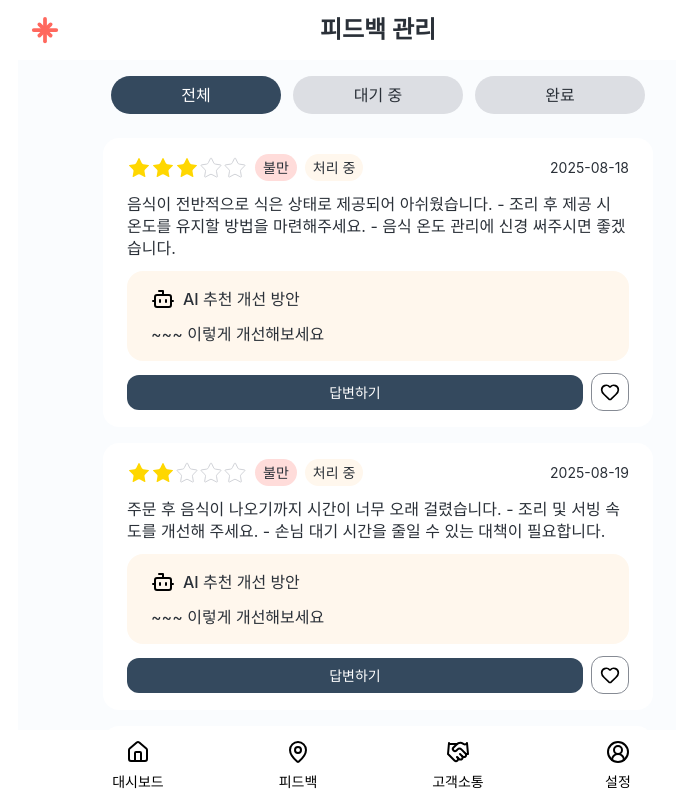
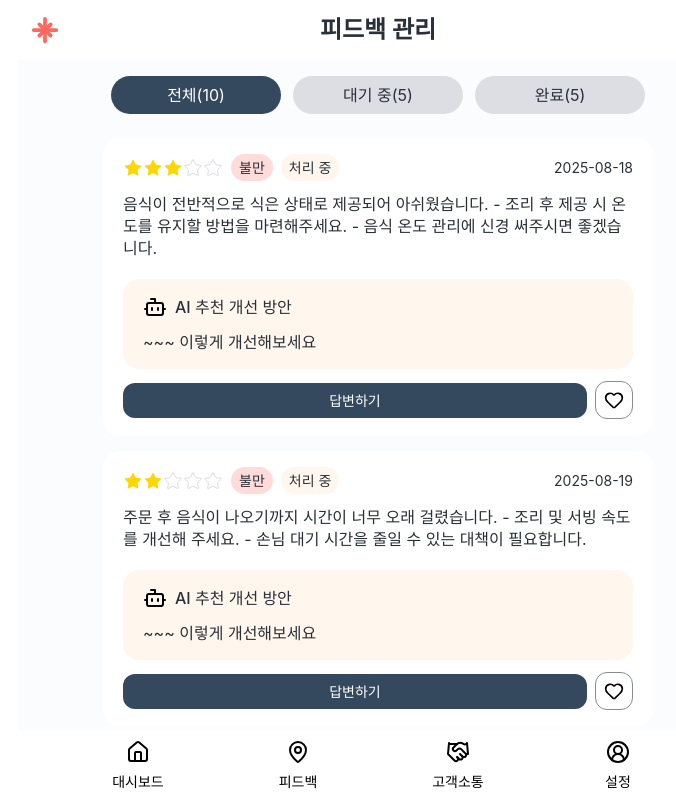
Before and after one commit to MOAMOA-K/MOAMOA-FE, a React (Vite) app: page /feedback/all in a window 1280 px wide. Shown: the top 798 px of the page, without its empty margins (262-938 px from the left). Built offline with nearby package versions, Linux system fonts and the light colour scheme; a web font is replaced by a local one.

Commit message:
feat: 상단 네비게이션의 피드백 개수 표시 추가

```diff
--- a/src/pages/feedback/FeedbackPage.tsx
+++ b/src/pages/feedback/FeedbackPage.tsx
@@ -8,13 +8,24 @@ import { feedbackData } from './mocks/feedback';
 
 const FeedbackPage = () => {
   const location = useLocation();
+  const pendingList = feedbackData.filter(
+    (feedback) => feedback.status === 'PROCESSING',
+  );
+  const completedList = feedbackData.filter(
+    (feedback) => feedback.status === 'DONE',
+  );
 
   return (
     <>
       <Header title='피드백 관리' />
       <Main>
-        <TabNavigation selected={location.pathname} />
-        <Outlet context={{ feedbackData }} />
+        <TabNavigation
+          selected={location.pathname}
+          allCount={feedbackData.length}
+          pendingCount={pendingList.length}
+          completedCount={completedList.length}
+        />
+        <Outlet context={{ feedbackData, pendingList, completedList }} />
       </Main>
       <NavigationOwner />
     </>
--- a/src/pages/feedback/components/CompletedTab.tsx
+++ b/src/pages/feedback/components/CompletedTab.tsx
@@ -4,10 +4,9 @@ import FeedbackItem from './FeedbackItem';
 import styled from '@emotion/styled';
 
 const CompletedTab = () => {
-  const { feedbackData } = useOutletContext<{ feedbackData: FeedbackData[] }>();
-  const completedList = feedbackData.filter(
-    (feedback) => feedback.status === 'DONE',
-  );
+  const { completedList } = useOutletContext<{
+    completedList: FeedbackData[];
+  }>();
 
   return (
     <Container>
--- a/src/pages/feedback/components/FeedbackItem.tsx
+++ b/src/pages/feedback/components/FeedbackItem.tsx
@@ -31,6 +31,7 @@ const FeedbackItem = ({
             {[1, 2, 3, 4, 5].map((num) => (
               <Star
                 key={num}
+                size={20}
                 fill={num <= satisfaction ? 'gold' : 'none'}
                 stroke={theme.colors.gray[50]}
                 strokeWidth={num <= satisfaction ? 0 : 1}
@@ -50,7 +51,9 @@ const FeedbackItem = ({
         </Wrapper>
         <Typography variant='body2'>{createAt}</Typography>
       </LineWrapper>
-      <Typography variant='body1'>{content}</Typography>
+      <ContentBox>
+        <Typography variant='body1'>{content}</Typography>
+      </ContentBox>
       {reply ? (
         <Card status='DONE'>
           <Wrapper>
@@ -99,7 +102,7 @@ const Card = styled.div<{ status?: 'PROCESSING' | 'DONE' }>`
       : theme.colors.gray[0]};
   border-radius: 16px;
   gap: ${({ theme }) => theme.spacing[3]};
-  padding: ${({ theme }) => `${theme.spacing[4]} ${theme.spacing[6]}`};
+  padding: ${({ theme }) => `${theme.spacing[4]} ${theme.spacing[5]}`};
   width: 100%;
   max-width: 550px;
 `;
@@ -137,6 +140,10 @@ const StatusBox = styled.div<{ status: 'PROCESSING' | 'DONE' }>`
   background-color: ${({ theme, status }) => theme.colors.feedback[status]};
 `;
 
+const ContentBox = styled.div`
+  margin-bottom: ${({ theme }) => theme.spacing[2]};
+`;
+
 const LinkButton = styled.button`
   display: flex;
   align-items: center;
--- a/src/pages/feedback/components/PendingTab.tsx
+++ b/src/pages/feedback/components/PendingTab.tsx
@@ -4,10 +4,9 @@ import FeedbackItem from './FeedbackItem';
 import styled from '@emotion/styled';
 
 const PendingTab = () => {
-  const { feedbackData } = useOutletContext<{ feedbackData: FeedbackData[] }>();
-  const pendingList = feedbackData.filter(
-    (feedback) => feedback.status === 'PROCESSING',
-  );
+  const { pendingList } = useOutletContext<{
+    pendingList: FeedbackData[];
+  }>();
 
   return (
     <Container>
--- a/src/pages/feedback/components/TabNavigation.tsx
+++ b/src/pages/feedback/components/TabNavigation.tsx
@@ -5,9 +5,17 @@ import { Link } from 'react-router-dom';
 
 type TabNavigationProps = {
   selected: string;
+  allCount: number;
+  pendingCount: number;
+  completedCount: number;
 };
 
-const TabNavigation = ({ selected }: TabNavigationProps) => {
+const TabNavigation = ({
+  selected,
+  allCount,
+  pendingCount,
+  completedCount,
+}: TabNavigationProps) => {
   return (
     <TabSection>
       <TabContainer>
@@ -19,7 +27,7 @@ const TabNavigation = ({ selected }: TabNavigationProps) => {
             variant='subtitle2'
             color={selected === ROUTE_PATH.FEEDBACK_ALL ? 'white' : 'default'}
           >
-            전체
+            전체({allCount})
           </Typography>
         </TabItem>
         <TabItem
@@ -32,7 +40,7 @@ const TabNavigation = ({ selected }: TabNavigationProps) => {
               selected === ROUTE_PATH.FEEDBACK_PENDING ? 'white' : 'default'
             }
           >
-            대기 중
+            대기 중({pendingCount})
           </Typography>
         </TabItem>
         <TabItem
@@ -45,7 +53,7 @@ const TabNavigation = ({ selected }: TabNavigationProps) => {
               selected === ROUTE_PATH.FEEDBACK_COMPLETED ? 'white' : 'default'
             }
           >
-            완료
+            완료({completedCount})
           </Typography>
         </TabItem>
       </TabContainer>
```
